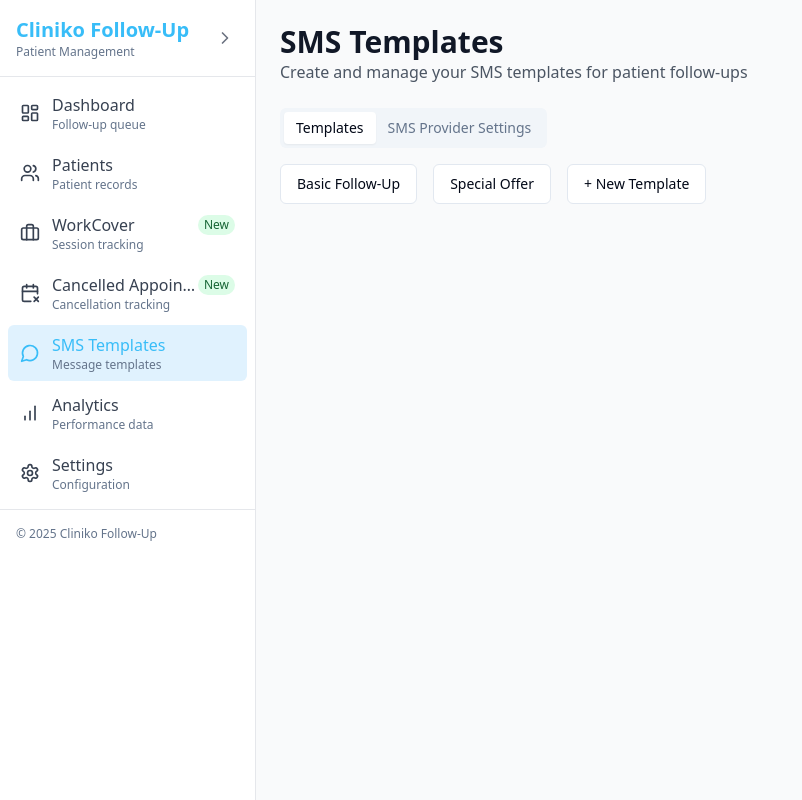
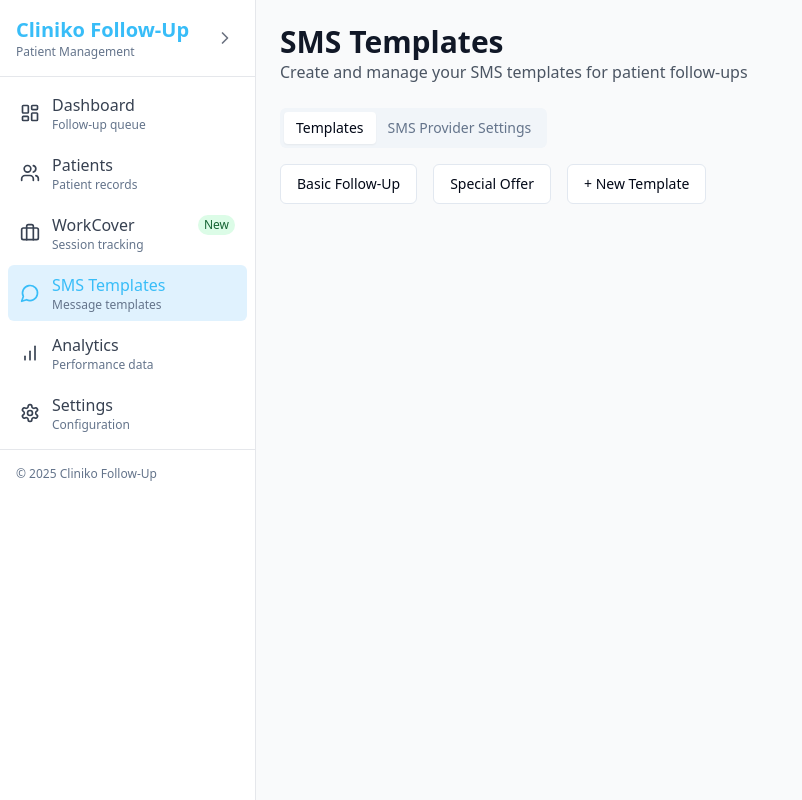
Before and after one commit to Ryanlynchyyy/client-reconnect, a React (Vite) app: page /sms in a window 1280 px wide. Shown: the whole page, without its empty margins (0-802 px from the left). Built offline with nearby package versions, Linux system fonts and the light colour scheme.

Commit message:
Remove cancelled appointments menu
Move cancelled appointments to dashboard.

```diff
--- a/src/App.tsx
+++ b/src/App.tsx
@@ -10,7 +10,6 @@ import Settings from "./pages/Settings";
 import SMSTemplates from "./pages/SMSTemplates";
 import Analytics from "./pages/Analytics";
 import WorkCover from "./pages/WorkCover";
-import CancelledAppointments from "./pages/CancelledAppointments";
 import NotFound from "./pages/NotFound";
 import { ThemeProvider } from "next-themes";
 
@@ -31,7 +30,6 @@ const App = () => (
             <Route path="/sms" element={<SMSTemplates />} />
             <Route path="/analytics" element={<Analytics />} />
             <Route path="/workcover" element={<WorkCover />} />
-            <Route path="/cancelled-appointments" element={<CancelledAppointments />} />
             {/* ADD ALL CUSTOM ROUTES ABOVE THE CATCH-ALL "*" ROUTE */}
             <Route path="*" element={<NotFound />} />
           </Routes>
--- a/src/components/layout/AppLayout.tsx
+++ b/src/components/layout/AppLayout.tsx
@@ -1,4 +1,3 @@
-
 import React, { ReactNode, useState } from 'react';
 import { NavLink } from 'react-router-dom';
 import { cn } from '@/lib/utils';
@@ -9,8 +8,7 @@ import {
   MessageCircle,
   BarChart,
   ChevronRight,
-  Briefcase,
-  CalendarX2
+  Briefcase
 } from 'lucide-react';
 
 interface AppLayoutProps {
@@ -67,14 +65,6 @@ const AppLayout: React.FC<AppLayoutProps> = ({ children }) => {
             icon={<Briefcase size={20} />}
             label="WorkCover"
             description="Session tracking"
-            collapsed={collapsed}
-            badge="New"
-          />
-          <NavItem
-            to="/cancelled-appointments"
-            icon={<CalendarX2 size={20} />}
-            label="Cancelled Appointments"
-            description="Cancellation tracking"
             collapsed={collapsed}
             badge="New"
           />
--- a/src/pages/CancelledAppointments.tsx
+++ /dev/null
@@ -1,17 +0,0 @@
-
-import React from 'react';
-import AppLayout from '@/components/layout/AppLayout';
-import { FollowUpProvider } from '@/contexts/FollowUpContext';
-import { CancelledAppointmentsView } from '@/components/cancelled-appointments/CancelledAppointmentsView';
-
-const CancelledAppointments = () => {
-  return (
-    <FollowUpProvider>
-      <AppLayout>
-        <CancelledAppointmentsView />
-      </AppLayout>
-    </FollowUpProvider>
-  );
-};
-
-export default CancelledAppointments;
--- a/src/pages/Index.tsx
+++ b/src/pages/Index.tsx
@@ -29,7 +29,7 @@ const Index = () => {
             </Alert>
           )}
 
-          <Dashboard />
+          <Dashboard includeGapDetection={true} />
         </div>
       </AppLayout>
     </FollowUpProvider>
```
